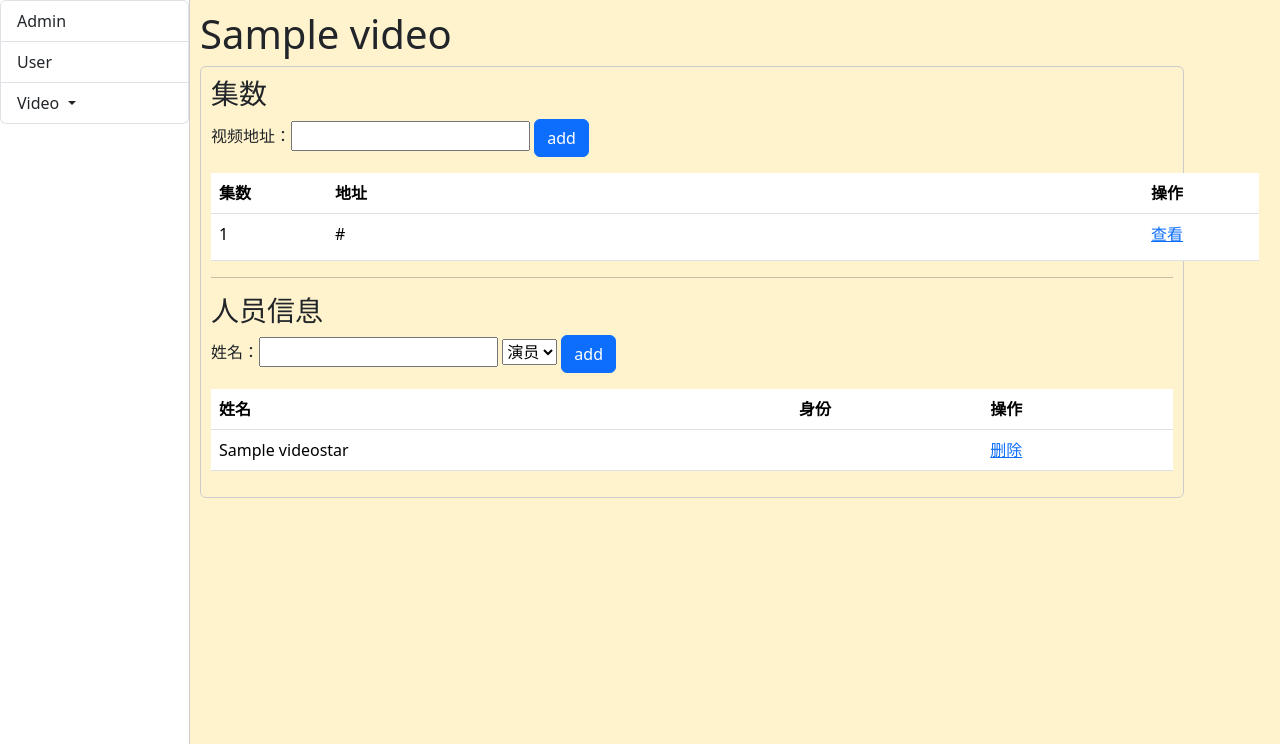
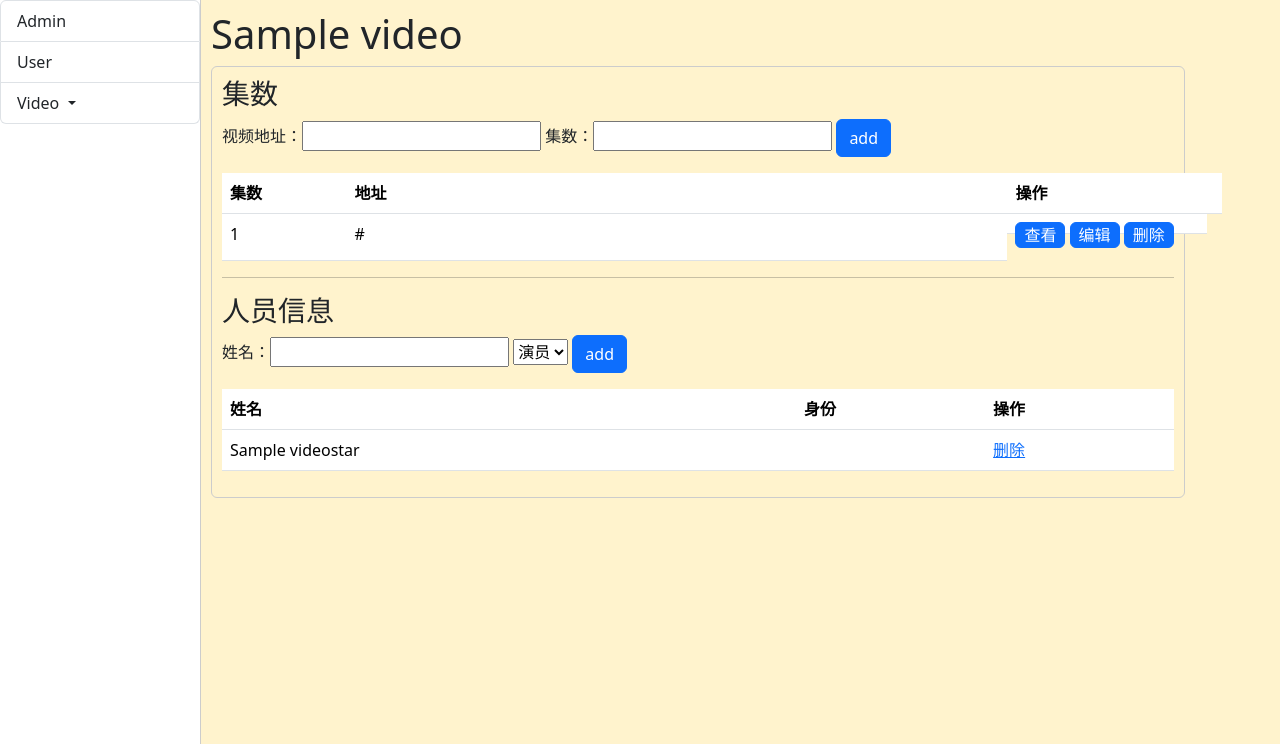
Before and after one commit to PoseidonGrands/video, a Django app: page /dashboard/manage/video_detail/1 in a window 1280 px wide. Shown: the part 56-800 px from the top of the page. Run offline with Django 5.2, Linux system fonts and the light colour scheme; tables that the repository leaves empty hold one stand-in row (values such as "Sample post"); some libraries are stand-ins or nearby versions.

Commit message:
重构video-detail页面： 1、添加视频时可自己选定集数 2、每条视频信息添加查看、编辑、删除选项（未实现后端

```diff
--- a/app/dashboard/views_video.py
+++ b/app/dashboard/views_video.py
@@ -78,29 +78,36 @@ def video_detail(request, video_id=None, current_page=1, page_opt=None):
         ret_obj = {
             'code': 200,
             'msg': 'success',
-            'data': {
-
-            }
+            'data': {}
         }
+        error = ''
         # 获取集数
         try:
             video_url = request.POST.get('video_url')
-            video = Video.objects.filter(id=video_id).first()
-            # 获取集数的两种方法
-            # episodes_count = VideoSub.objects.filter(video=video).count()
-            # print(episodes_count)
-            episodes_count = video.video_sub.count()
+            video_number = int(request.POST.get('video_number', 1))
+            print(video_number)
+
+            # 集数不能小于<1
+            if int(video_number) < 1:
+                error = '?error=invalid video number'
+
+            # 数据是否确实
+            if not all([video_url, video_number]):
+                error = '?error=video_url and video_number are required'
 
             # 存入数据库
-            VideoSub.objects.create(url=video_url, video_id=video_id, number=episodes_count + 1)
-        except:
+            VideoSub.objects.create(url=video_url, video_id=video_id, number=video_number)
+        except Exception as e:
             ret_obj = {
                 'code': 403,
                 'msg': 'failed',
-                'data': {
-
-                }
+                'error': str(e),
+                'data': {}
             }
+        if error:
+            ret_obj['error'] = error
+            ret_obj['code'] = 403
+            ret_obj['msg'] = 'failed'
         return http.JsonResponse(ret_obj)
     else:
         error = request.GET.get('error', None)
--- a/app/static/dashboard/css/video_detail.css
+++ b/app/static/dashboard/css/video_detail.css
@@ -21,14 +21,20 @@
         }
 
         .episode-url {
-            width: 800px;
+            width: 600px;
             overflow: hidden;
             text-overflow: ellipsis;
             white-space: nowrap;
         }
 
         .episode-opt {
-            width: 100px;
+            display: inline-block;
+            width: 200px;
+
+            a{
+                width: 50px;
+                padding: 0;
+            }
         }
     }
 
--- a/app/static/dashboard/js/video_detail.js
+++ b/app/static/dashboard/js/video_detail.js
@@ -7,30 +7,33 @@ let videoDetailOps = {
     },
     eventBind: function (){
         $('.submit-add-episode').click(function (){
-            videoUrl = $('#video-url').val()
-            videoId = $('.video-id').text()
+            let videoId = $('.video-id').text()
+            let videoUrl = $('#video-url').val()
+            let videoNumber = $('#video-number').val()
+            console.log('number:', videoNumber)
             $.ajax({
                 url: videoDetailUrlBase + videoId,
                 type: 'POST',
                 data: {
                     'video_url': videoUrl,
                     'video_id': videoId,
+                    'video_number': videoNumber,
                 },
                 dataType: 'json',
                 success: function (res){
                     if(res.code === 200){
                         window.location.href = videoDetailUrlBase + videoId
                     }else{
-                        window.location.href = videoDetailUrlBase + videoId + '?error=' + res.msg
+                        window.location.href = videoDetailUrlBase + videoId + res.error
                     }
                 }
             })
         })
 
         $('.submit-add-star').click(function (){
-            videoId = $('.video-id').text()
-            starName = $('#star-name').val()
-            starIdentify = $('#star-identify').val()
+            let videoId = $('.video-id').text()
+            let starName = $('#star-name').val()
+            let starIdentify = $('#star-identify').val()
             $.ajax({
                 url: performerUrlBase + videoId,
                 type: 'POST',
--- a/templates/dashboard/video_detail.html
+++ b/templates/dashboard/video_detail.html
@@ -18,6 +18,7 @@
         <div class="detail_episode">
             <h3>集数</h3>
             <p><label for="video-url">视频地址：</label><input type="text" id="video-url"></p>
+            <p><label for="video-number">集数：</label><input type="number" id="video-number"></p>
             <p><button type='button' class="btn btn-primary submit-add-episode">add</button></p>
             <table class="table">
                 <thead>
@@ -32,7 +33,11 @@
                 	<tr>
                         <td><p class="episode-number">{{ sub.number }}</td>
                         <td><p class="episode-url">{{ sub.url }}</p></td>
-                        <td><p class="episode-opt"><a href="{{ sub.url }}">查看</a></p></td>
+                        <td class="episode-opt">
+                            <a class="btn btn-primary episode-check" href="{{ sub.url }}">查看</a>
+                            <a class="btn btn-primary episode-edit" href="{{ sub.url }}">编辑</a>
+                            <a class="btn btn-primary episode-del" href="{{ sub.url }}">删除</a>
+                        </td>
                     </tr>
                 {% endfor %}
                 </tbody>
```
